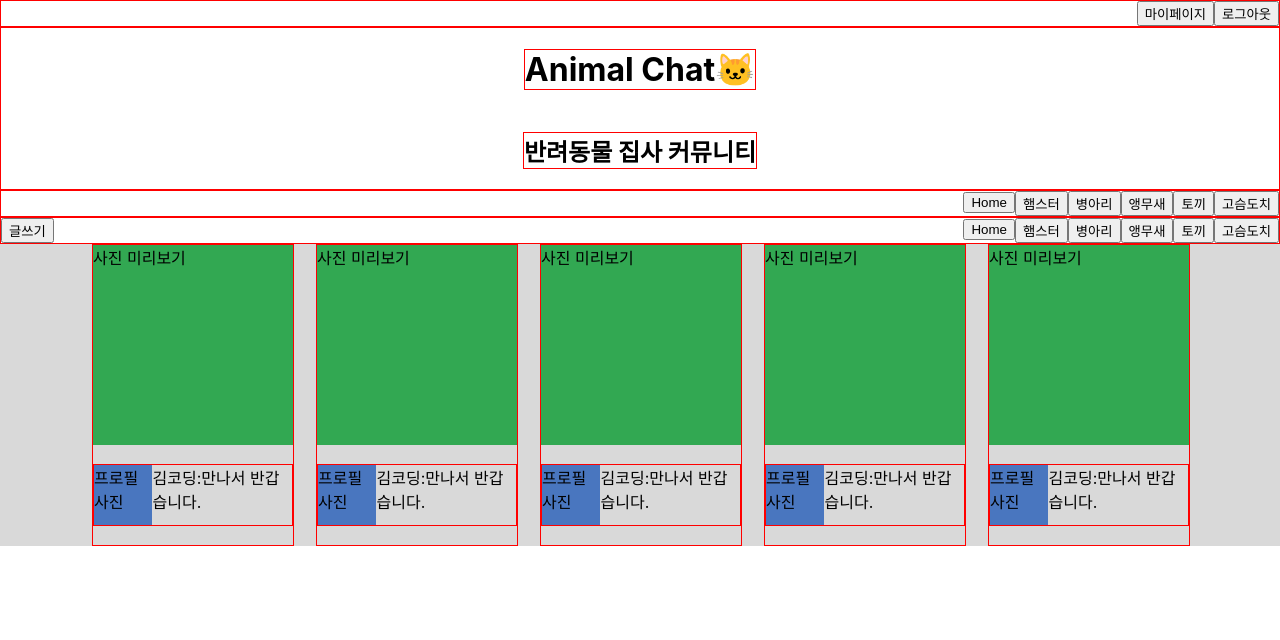
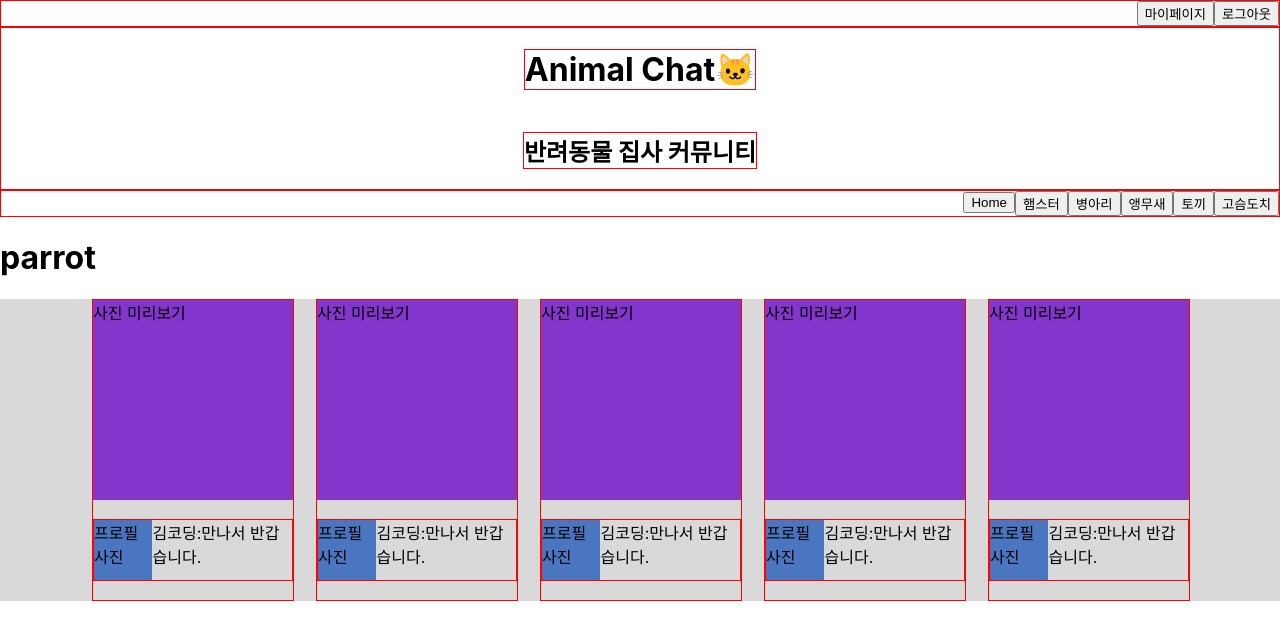
Before and after one commit to emily-hong/AnimalChat, a React (Create React App) app in the folder client/: page /board/parrot in a window 1280 px wide. Shown: the top 640 px of the page. Built offline with nearby package versions, Linux system fonts and the light colour scheme.

Commit message:
Feat: 게시판 라우팅 시도 성공

```diff
--- a/client/src/App.js
+++ b/client/src/App.js
@@ -1,18 +1,44 @@
 import React from "react"
-import './App.css';
-// import { Switch, Route, useHistory, Redirect } from "react-router-dom"
+import './App.css'
+import { Switch, Route } from "react-router-dom"
 import Header from "./components/Header"
 import Navigation from "./components/Navigation"
-import Posts from "./components/Posts"
+// import Posts from "./components/Posts"
+import MainPage from "./pages/4.mainPage"
+import Hamster from "./pages/5-1.hamster"
+import Chick from "./pages/5-2.chick"
+import Parrot from "./pages/5-3.parrot"
+import Rabbit from "./pages/5-4.rabbit"
+import Hedgehog from "./pages/5-5.hedgehog"
 
 function App() {
   // testing
   return (
-    <div className="App">
-      <Header />
-      <Navigation />
-      <Navigation isWriteButton={true} />
-      <Posts />
+    <div>
+      <div className="App">
+        <Header />
+        <Navigation />
+      </div>
+      <Switch>
+        <Route exact path="/board">
+          <MainPage />
+        </Route>
+        <Route path="/board/hamster">
+          <Hamster />
+        </Route>
+        <Route path="/board/chick">
+          <Chick />
+        </Route>
+        <Route path="/board/parrot">
+          <Parrot />
+        </Route>
+        <Route path="/board/rabbit">
+          <Rabbit />
+        </Route>
+        <Route path="/board/hedgehog">
+          <Hedgehog />
+        </Route>
+      </Switch>
     </div>
   )
 }
--- a/client/src/components/Header.js
+++ b/client/src/components/Header.js
@@ -16,7 +16,7 @@ export default function Header() {
   return (
   <div className="header" style={{...flex, ...flexColumn}}>
     <div className="headerButtons" style={{...flex,...alignLeft, ...borderRed}}>
-      {/* 링크 연결 : 마이페이지, 로그아웃*/}
+      {/* 링크 연결 : 마이페이지-라우팅, 로그아웃-클릭 이벤트*/}
       <button className="headerTopButtons">마이페이지</button>
       <button className="headerTopButtons">로그아웃</button>
     </div>
--- a/client/src/components/Navigation.js
+++ b/client/src/components/Navigation.js
@@ -1,3 +1,4 @@
+import { Link } from 'react-router-dom'
 
 export default function Navigation({ isWriteButton }) {
   // css styles
@@ -11,6 +12,7 @@ export default function Navigation({ isWriteButton }) {
         <div className="writeButtonSpace">
           {
             isWriteButton ?
+              // /board/write로 라우팅
               <button className="board writeButton">글쓰기</button>
             :
               null
@@ -19,14 +21,26 @@ export default function Navigation({ isWriteButton }) {
 
         <div className="pageButtons" style={{...flex}}>
           <div className="homeButtonSpace">
+            <Link to="/board">
               <button className="homeButton">Home</button>
+            </Link>
           </div>
           <div className="boardButtonsSpace">
+            <Link to="/board/hamster">
               <button className="boardButton">햄스터</button>
+            </Link>
+            <Link to="/board/chick">
               <button className="boardButton">병아리</button>
+            </Link>
+            <Link to="/board/parrot">
               <button className="boardButton">앵무새</button>
+            </Link>
+            <Link to="/board/rabbit">
               <button className="boardButton">토끼</button>
+            </Link>
+            <Link to="/board/hedgehog">
               <button className="boardButton">고슴도치</button>
+            </Link>
           </div>
         </div>
       </div>
--- a/client/src/components/Posts.js
+++ b/client/src/components/Posts.js
@@ -1,6 +1,6 @@
 import SinglePostOnBoard from "./SinglePostOnBoard";
 
-export default function Posts() {
+export default function Posts({ mockBgColorPost }) {
   const outerStyle = {
     backgroundColor: '#D9D9D9'
   }
@@ -16,11 +16,11 @@ export default function Posts() {
   return (
     <div className="postsOuter" style={outerStyle}>
       <div className="postsInnerCore" style={innerCoreStyle}>
-        <SinglePostOnBoard />
-        <SinglePostOnBoard />
-        <SinglePostOnBoard />
-        <SinglePostOnBoard />
-        <SinglePostOnBoard />
+        <SinglePostOnBoard mockBgColor={mockBgColorPost}/>
+        <SinglePostOnBoard mockBgColor={mockBgColorPost}/>
+        <SinglePostOnBoard mockBgColor={mockBgColorPost}/>
+        <SinglePostOnBoard mockBgColor={mockBgColorPost}/>
+        <SinglePostOnBoard mockBgColor={mockBgColorPost}/>
       </div>
     </div>
   );
--- a/client/src/components/SinglePostOnBoard.js
+++ b/client/src/components/SinglePostOnBoard.js
@@ -1,18 +1,18 @@
 
-export default function SinglePostOnBoard() {
+export default function SinglePostOnBoard({ mockBgColor }) {
   // css styles
   const flex = { display: 'flex' }
   // const flexColumn = { flexDirection: 'column' }
   const grid = { display: 'grid' }
   const borderRed = { border: '1px solid red' }
-  const mockBgColorGreen = { backgroundColor: '#32a852' }
+  const mockBgColorStyle = { backgroundColor: mockBgColor }
   const mockBgColorBlue = { backgroundColor: '#4976bf' }
   const width200 = { width: '200px'}
   const height300 = { height: '300px' }
 
   return (
     <div className="singlePostOnBoard" style={{...borderRed, ...width200, ...height300, ...grid}}>
-      <div className="thumbnail" style={{boxSizing: 'border-box', ...mockBgColorGreen, height:'200px'}}>
+      <div className="thumbnail" style={{boxSizing: 'border-box', ...mockBgColorStyle, height:'200px'}}>
         {'사진 미리보기'}
       </div>
       <div className="titlePreview" style={{...flex ,...borderRed, height: '60px'}}>
--- a/client/src/pages/4.mainPage.js
+++ b/client/src/pages/4.mainPage.js
@@ -1,3 +1,14 @@
+import Header from "../components/Header";
+import Navigation from "../components/Navigation";
+import Posts from "../components/Posts";
+
 export default function MainPage(props) {
-  return <div>{"mainPage"}</div>
+  return (
+    <div className="mainPage">
+      {/* <Header />
+      <Navigation /> */}
+      <h1>boards</h1>
+      <Posts mockBgColorPost={'#212121'}/>
+    </div>
+  );
 }
--- a/client/src/pages/5-1.hamster.js
+++ b/client/src/pages/5-1.hamster.js
@@ -0,0 +1,14 @@
+import Header from "../components/Header";
+import Navigation from "../components/Navigation";
+import Posts from "../components/Posts";
+
+export default function Hamster(props) {
+  return (
+    <div className="mainPage">
+      {/* <Header />
+      <Navigation /> */}
+      <h1>hamster</h1>
+      <Posts mockBgColorPost={'#6D9886'} />
+    </div>
+  );
+}
--- a/client/src/pages/5-2.chick.js
+++ b/client/src/pages/5-2.chick.js
@@ -0,0 +1,14 @@
+import Header from "../components/Header";
+import Navigation from "../components/Navigation";
+import Posts from "../components/Posts";
+
+export default function Chick(props) {
+  return (
+    <div className="mainPage">
+      {/* <Header />
+      <Navigation /> */}
+      <h1>chick</h1>
+      <Posts mockBgColorPost={'#D9CAB3'} />
+    </div>
+  );
+}
--- a/client/src/pages/5-3.parrot.js
+++ b/client/src/pages/5-3.parrot.js
@@ -0,0 +1,14 @@
+import Header from "../components/Header";
+import Navigation from "../components/Navigation";
+import Posts from "../components/Posts";
+
+export default function Parrot(props) {
+  return (
+    <div className="mainPage">
+      {/* <Header />
+      <Navigation /> */}
+      <h1>parrot</h1>
+      <Posts mockBgColorPost={'#8236CB'} />
+    </div>
+  );
+}
--- a/client/src/pages/5-4.rabbit.js
+++ b/client/src/pages/5-4.rabbit.js
@@ -0,0 +1,14 @@
+import Header from "../components/Header";
+import Navigation from "../components/Navigation";
+import Posts from "../components/Posts";
+
+export default function Rabbit(props) {
+  return (
+    <div className="mainPage">
+      {/* <Header />
+      <Navigation /> */}
+      <h1>rabbit</h1>
+      <Posts mockBgColorPost={'#290FBA'} />
+    </div>
+  );
+}
--- a/client/src/pages/5-5.hedgehog.js
+++ b/client/src/pages/5-5.hedgehog.js
@@ -0,0 +1,12 @@
+import Posts from "../components/Posts";
+
+export default function Hedgehog(props) {
+  return (
+    <div className="mainPage">
+      {/* <Header />
+      <Navigation /> */}
+      <h1>hedgehog</h1>
+      <Posts mockBgColorPost={'#B97A95'} />
+    </div>
+  );
+}
```
Lines whose indentation alone changed are shown as unchanged.
